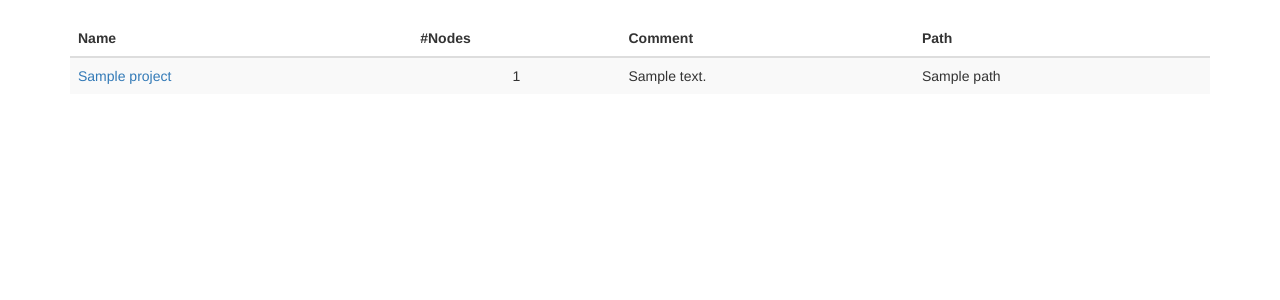
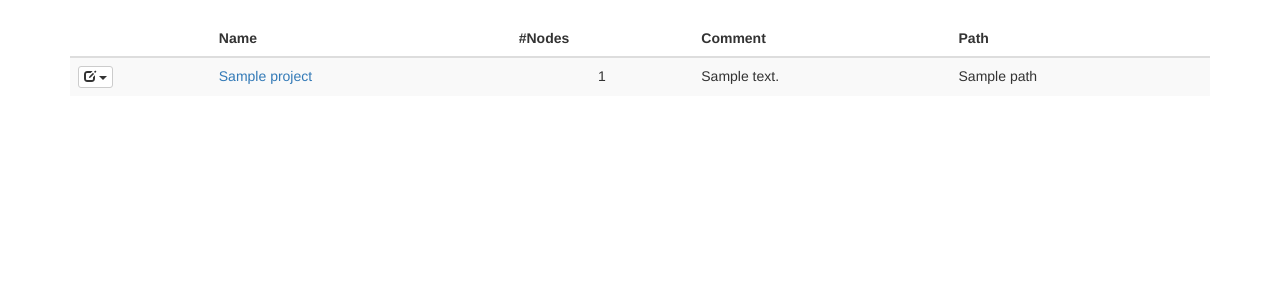
Before and after one commit to kenbeese/DataProcessor, a Python web app: template server/templates/projectlist.html in a window 1280 px wide. Shown: the part 52-352 px from the top of the page. Run offline with Jinja, Linux system fonts and the light colour scheme; the template is opened without the code that fills it: most values are stand-ins (such as "Sample title", 1, 10 or a date in 2020); some libraries are stand-ins or nearby versions.

Commit message:
Add action button

```diff
--- a/server/templates/projectlist.html
+++ b/server/templates/projectlist.html
@@ -5,6 +5,7 @@
 <table class="dp-projectlist table table-striped">
   <thead>
     <tr>
+      <th></th>
       <th>Name</th>
       <th>#Nodes</th>
       <th>Comment</th>
@@ -14,6 +15,21 @@
   <tbody>
     {%- for p in projects %}
     <tr>
+      <td>
+        <div class="dropdown">
+          <button class="btn btn-default btn-xs dropdown-toggle" type="button"
+            data-toggle="dropdown" aria-haspopup="true" aria-expanded="true">
+            <span class="glyphicon glyphicon-edit" aria-hidden="true"></span>
+            <span class="caret"></span>
+          </button>
+          <ul class="dropdown-menu">
+            <li><a href="#">Action</a></li>
+            <li><a href="#">Another action</a></li>
+            <li><a href="#">Something else here</a></li>
+            <li><a href="#">Separated link</a></li>
+          </ul>
+        </div>
+      </td>
       <td>
         <a href="{{ url_for('show_node', path=p.path[1:]) }}">{{p.name|e}}</a>
       </td>
```
